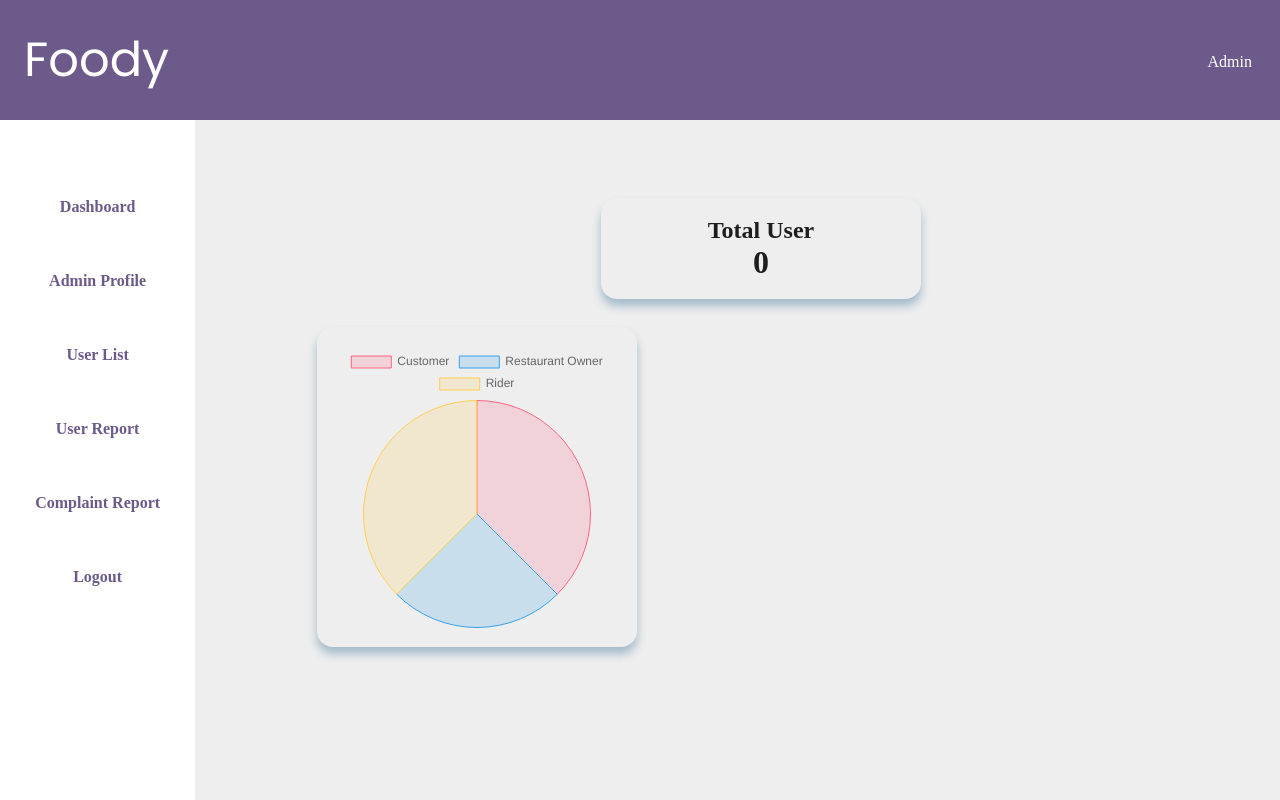
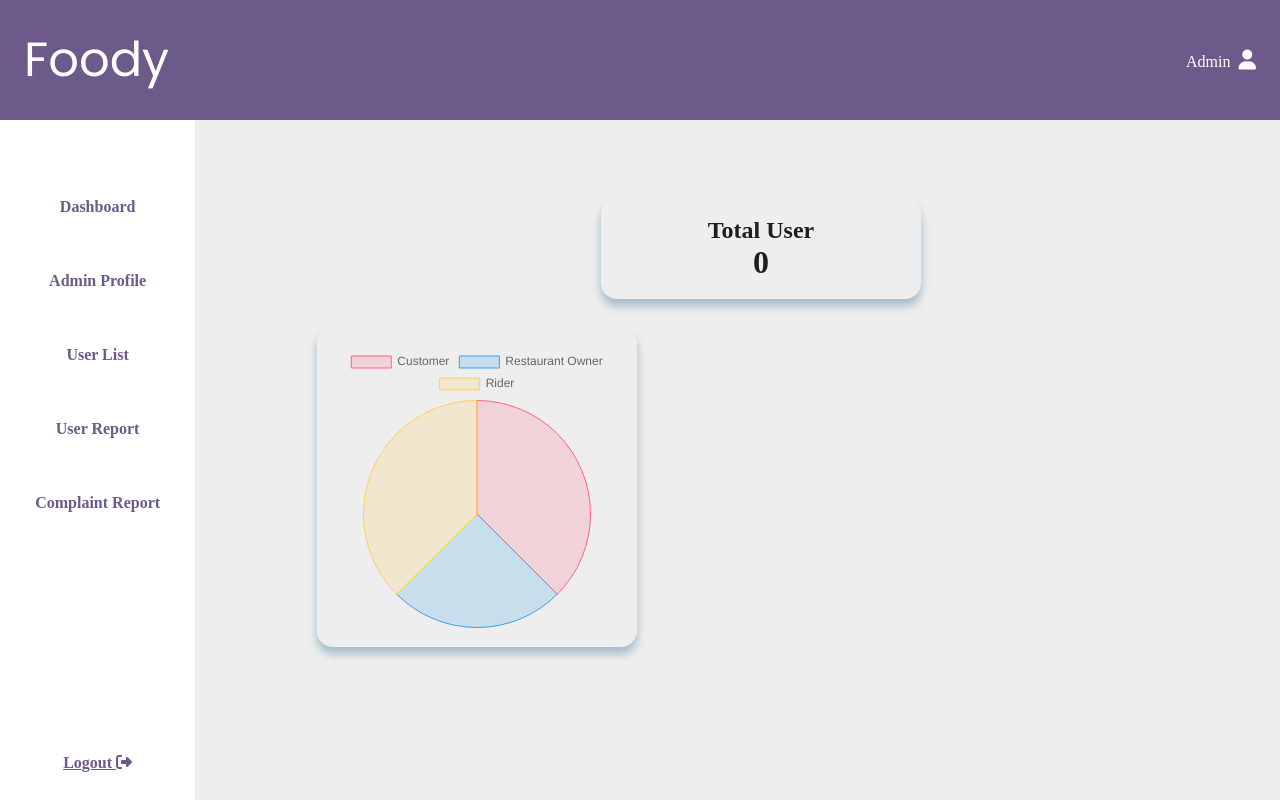
Before and after one commit to tengxing-tan/ump-food-delivery-foody, a PHP site: page /Mini/admin/UserReport.php in a window 1280 px wide. Run offline with PHP 8.4, Linux system fonts and the light colour scheme; data that the repository does not hold is empty; some libraries are stand-ins or nearby versions.

Commit message:
add logout.php in admin navbar

```diff
--- a/admin/UserReport.php
+++ b/admin/UserReport.php
@@ -11,6 +11,8 @@
     <meta name="viewport" content="width=device-width, initial-scale=1.0">
     <link rel="stylesheet" href="style/main.css">
     <link rel="stylesheet" href="styles.css">
+    <!-- icon library | font awesome -->
+    <script src="https://kit.fontawesome.com/06b2bd9377.js" crossorigin="anonymous"></script>
     <title>Admin Homepage</title>
 </head>
 <body>
@@ -39,8 +41,11 @@
             <li><a class="nav-link" href="UserList.php">User List</a></li>
             <li><a class="nav-link" href="UserReport.php">User Report</a></li>
             <li><a class="nav-link" href="ComplaintReport.php">Complaint Report</a></li>
-            <li><a class="nav-link" href="../">Logout</a></li>
-        </ul>
+                    </ul>
+        <a href="../logout.php" class="nav-link" style="text-decoration: underline;">
+            Logout
+            <i class="fa fa-sign-out" aria-hidden="true" style></i>
+        </a>
         </nav>
 
         <!-- main content (right side) -->
--- a/admin/style/main.css
+++ b/admin/style/main.css
@@ -58,6 +58,9 @@ BODY
 NAVIGRATINO BAR
 */
 #nav-bar {
+  display: flex;
+  flex-direction: column;
+  justify-content: space-between;
   background-color: white;
   height: 100%;
   width: 236px;
--- a/index.php
+++ b/index.php
@@ -18,7 +18,7 @@ if (isset($_POST["Login"])) {
 
             $_SESSION["adminLogin"] = $row['admin_ID'];
 
-            header("Location: admin/AdminHomePage.php");
+            header("Location: admin/AdminHomepage.php");
         } else {
             echo "<script>alert('Login details for admin is incorrect. Please try again.');</script>";
         }
--- a/restaurant-owner/assets/reusable/navbar.php
+++ b/restaurant-owner/assets/reusable/navbar.php
@@ -8,7 +8,7 @@
          <li><a id="nav-6" class="nav-link" href="my-restaurant.php">My Restaurant</a></li>
      </ul>
      <!-- logout, link to outside of the folder restaurant-owner -->
-     <a href="../../../" class="nav-link" style="text-decoration: underline;">
+     <a href="../logout.php" class="nav-link" style="text-decoration: underline;">
         Logout
          <i class="fa fa-sign-out" aria-hidden="true" style></i>
      </a>
```
Also changed, not shown: admin/AddUser.php (+5 -2 lines), admin/AdminHomepage.php (+7 -2 lines), admin/AdminProfile.php (+5 -2 lines), admin/UpdateAdminProfile.php (+5 -2 lines), admin/UserList.php (+57 -45 lines).
